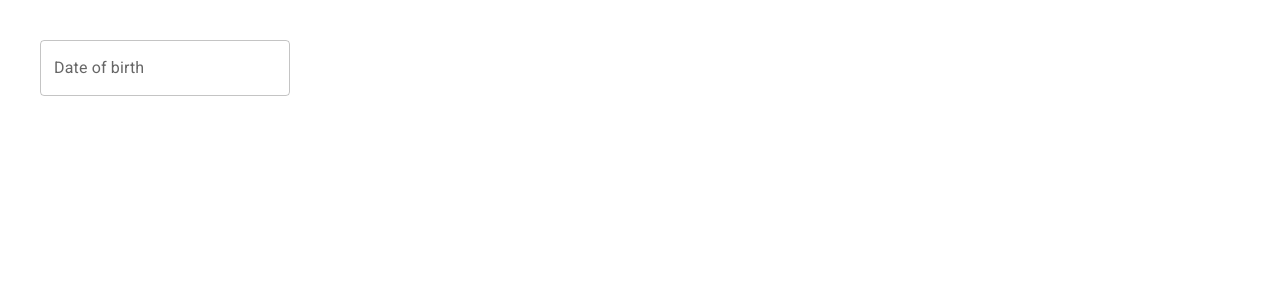
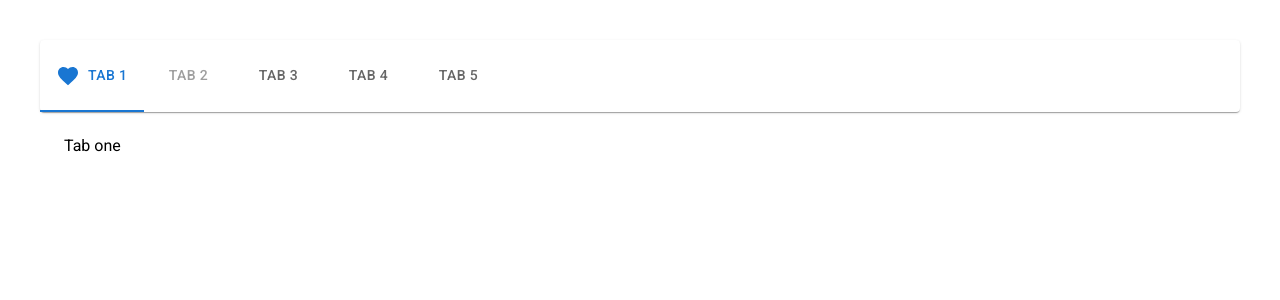
Before and after one commit to brianinq/learning-mui, a Next.js app: page / in a window 1280 px wide. Shown: the top 300 px of the page. Built offline with nearby package versions, Linux system fonts and the light colour scheme.

Commit message:
mui lab tab views

```diff
--- /dev/null
+++ b/src/components/MuiTabs.tsx
@@ -0,0 +1,36 @@
+import { Favorite } from "@mui/icons-material";
+import { TabContext, TabList, TabPanel } from "@mui/lab";
+import { Box, Paper, Tab } from "@mui/material";
+import React, { useState } from "react";
+
+export default function MuiTabs() {
+  const [value, setValue] = useState("1");
+  return (
+    <Box>
+      <TabContext value={value}>
+        <Paper elevation={1}>
+          <TabList
+            onChange={(e, newVal) => setValue(newVal)}
+            centered
+            variant="scrollable"
+            scrollButtons="auto"
+          >
+            <Tab
+              label="Tab 1"
+              value={"1"}
+              icon={<Favorite />}
+              iconPosition="start"
+            />
+            <Tab label="Tab 2" value={"2"} disabled />
+            <Tab label="Tab 3" value={"3"} />
+            <Tab label="Tab 4" value={"4"} />
+            <Tab label="Tab 5" value={"5"} />
+          </TabList>
+        </Paper>
+        <TabPanel value="1">Tab one</TabPanel>
+        <TabPanel value="2">Tab Two</TabPanel>
+        <TabPanel value="3">Tab Three</TabPanel>
+      </TabContext>
+    </Box>
+  );
+}
--- a/src/pages/index.tsx
+++ b/src/pages/index.tsx
@@ -33,6 +33,7 @@ import MuiProgress from "@/components/MuiProgress";
 import MuiSkeleton from "@/components/MuiSkeleton";
 import MuiLoadingButton from "@/components/MuiLoadingButton";
 import MuiDatePicker from "@/components/MuiDatePicker";
+import MuiTabs from "@/components/MuiTabs";
 
 const roboto = Roboto({
   subsets: ["latin"],
@@ -80,7 +81,8 @@ export default function Home() {
         {/* <MuiProgress /> */}
         {/* <MuiSkeleton /> */}
         {/* <MuiLoadingButton /> */}
-        <MuiDatePicker />
+        {/* <MuiDatePicker /> */}
+        <MuiTabs />
       </Box>
     </>
   );
```
